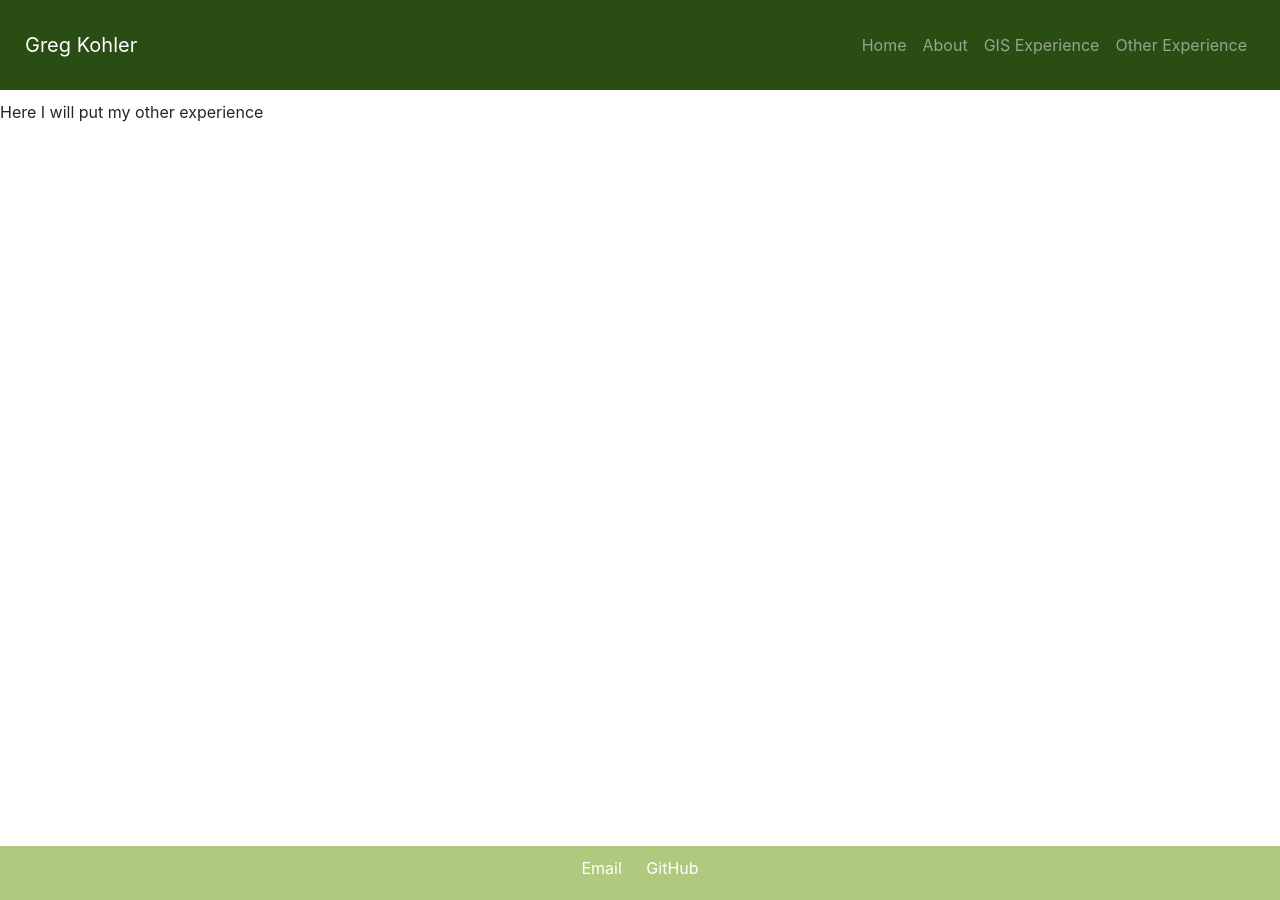
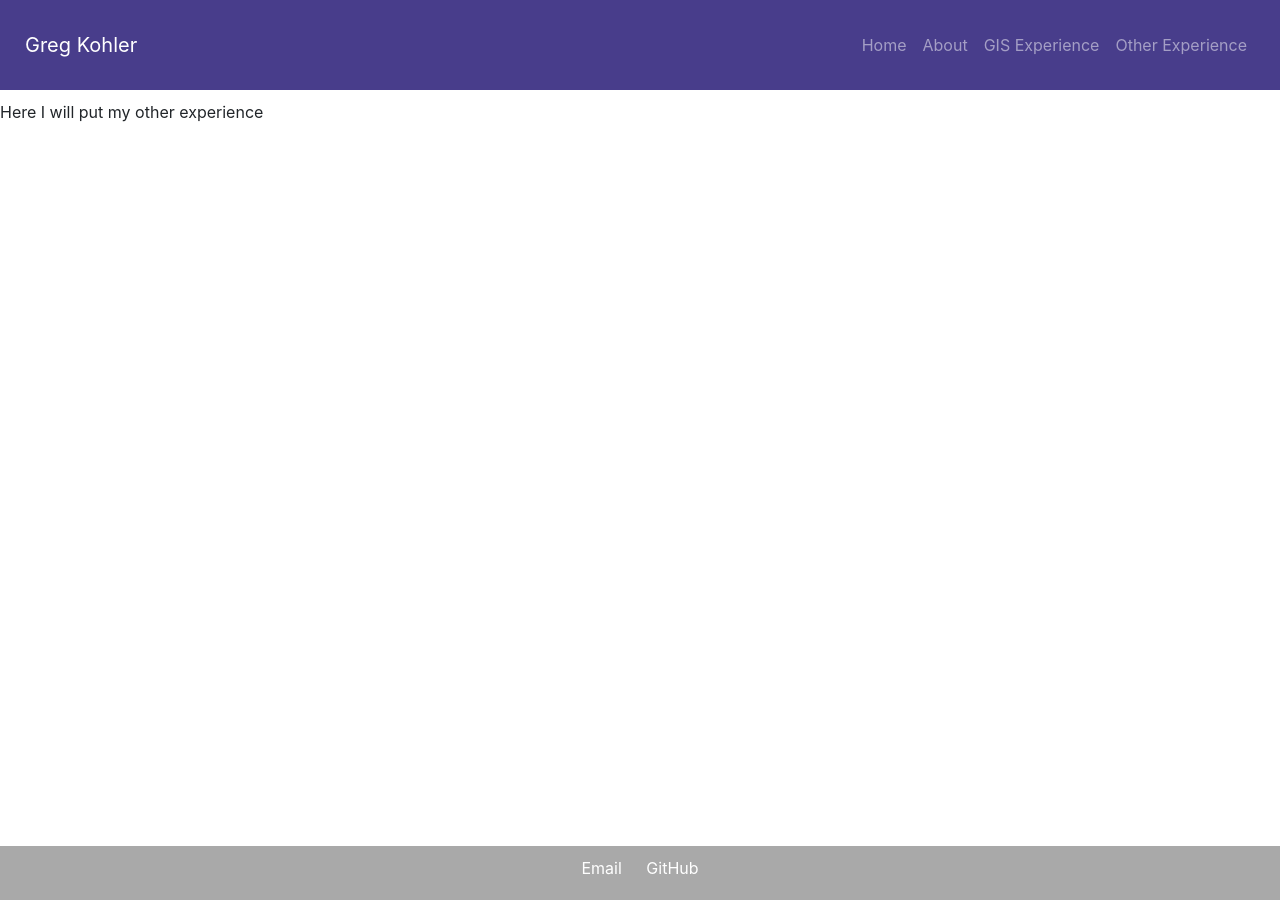
Before and after one commit to greg-kohler/myportfolio, a Jekyll site: the page built from experience.html, in a window 1280 px wide. Built offline with Jekyll 4.4.1, drawn with Linux system fonts in a browser that asks for light colours.

Commit message:
Update master.html

```diff
--- a/_layouts/master.html
+++ b/_layouts/master.html
@@ -24,7 +24,7 @@
             font-family: Arial, sans-serif;
         }
         footer {
-            background-color: #AFC97E;
+            background-color: #a9a9a9;
             color: #fff;
             padding: 10px;
             text-align: center;
@@ -77,7 +77,7 @@
 
 <body>
     <!-- Navigation Bar -->
-    <nav id="navbar" class="navbar navbar-dark navbar-expand-lg fixed-left" style="background-color: #2A4D14; position: fixed; top: 0; width: 100%; padding: 25px; z-index:9999;">
+    <nav id="navbar" class="navbar navbar-dark navbar-expand-lg fixed-left" style="background-color: #483d8b; position: fixed; top: 0; width: 100%; padding: 25px; z-index:9999;">
         <a id="logo" class="navbar-brand" href="#">Greg Kohler</a>
         <button class="navbar-toggler" type="button" data-toggle="collapse" data-target="#navbarNav" aria-controls="navbarNav" aria-expanded="false" aria-label="Toggle navigation" id="navMenu">
             <span class="navbar-toggler-icon"></span>
```
